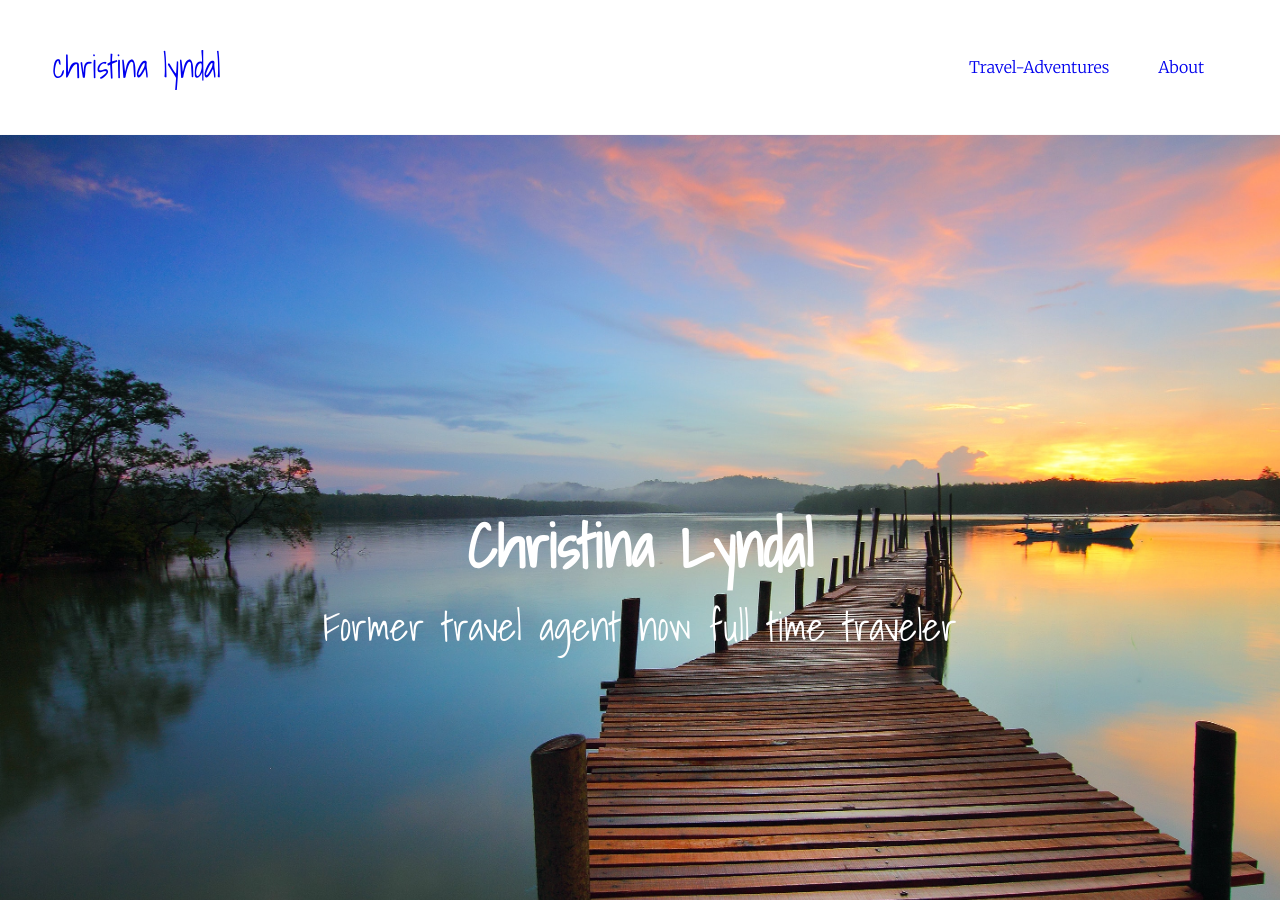
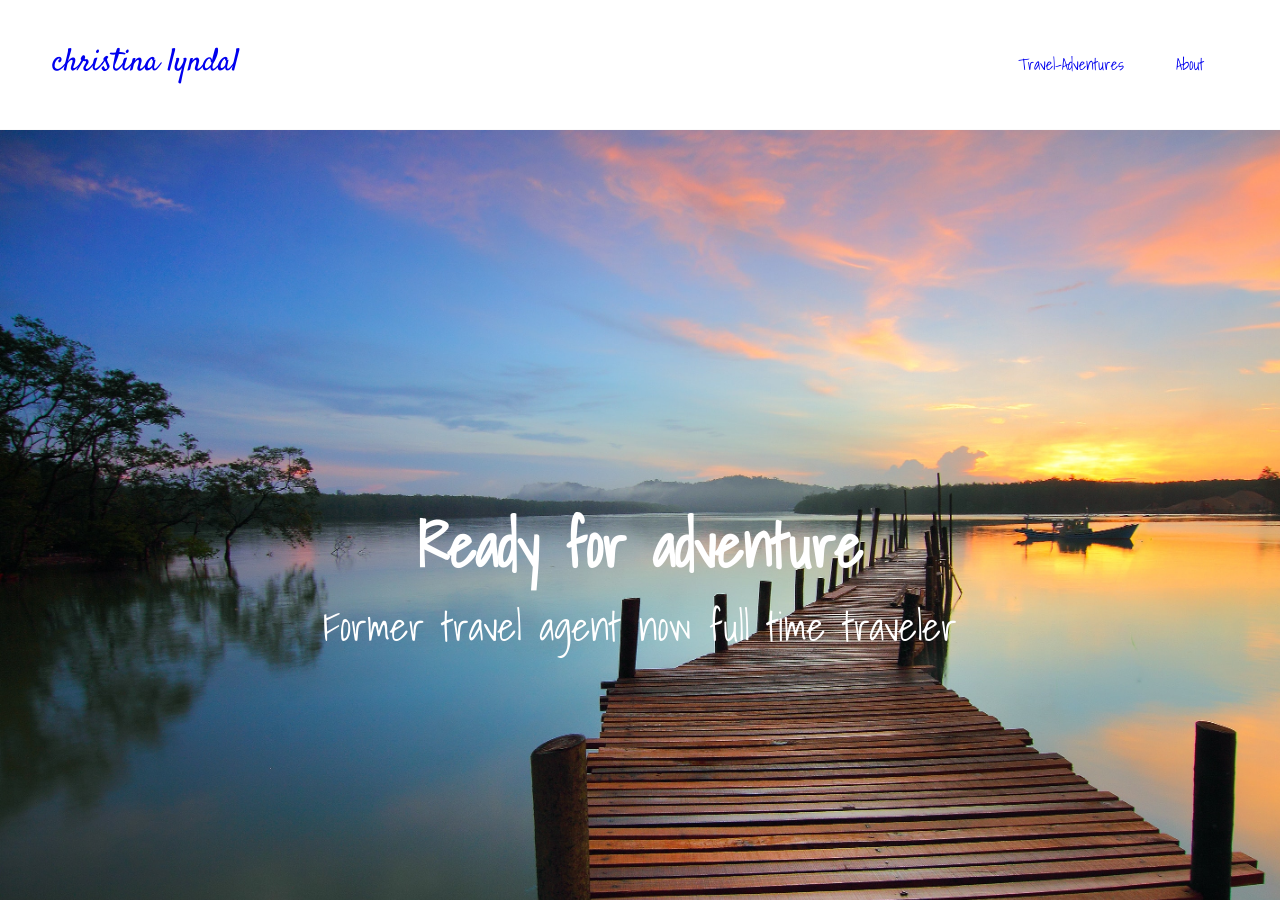
Before and after one commit to Cmac5/christinalyndal, a Jekyll site: the page built from index.html, in a window 1280 px wide and 900 px high. Built offline with Jekyll 4.4.1, drawn with Linux system fonts in a browser that asks for light colours; some of the changed text lies outside the part shown.

Commit message:
changed fonts and banner heading

```diff
--- a/_layouts/default.html
+++ b/_layouts/default.html
@@ -7,7 +7,8 @@
     <!-- CSS -->
     <link rel="stylesheet" href="/css/gridlex.min.css">
     <link rel="stylesheet" href="/css/main.css">
-    <link href="https://fonts.googleapis.com/css?family=Merriweather:300|Oswald|Shadows+Into+Light" rel="stylesheet">
+    <link href="https://fonts.googleapis.com/css?family=Handlee|Merriweather+Sans:300|Satisfy|Shadows+Into+Light" rel="stylesheet">
+    <!--<link href="https://fonts.googleapis.com/css?family=Merriweather:300|Oswald|Shadows+Into+Light" rel="stylesheet"> -->
 
   </head>
 
--- a/css/main.css
+++ b/css/main.css
@@ -17,7 +17,7 @@
 body {
   padding-top: 8rem;
   /* this makes space for the sticky nav */
-  font-family: 'Merriweather', serif;
+  font-family: 'Handlee', cursive;
 }
 
 img {
@@ -30,6 +30,15 @@ img {
 font-family: 'Oswald', sans-serif; to be used for all headings
 font-family: 'Merriweather', serif; to be used for all text <p>
 font-family: 'Shadows Into Light', cursive; to be used for logo only
+
+----Second font style sheet-----
+for headings
+font-family: 'Shadows Into Light', cursive;
+for logo
+font-family: 'Satisfy', cursive;
+for body
+font-family: 'Handlee', cursive;
+font-family: 'Merriweather Sans', sans-serif;
 */
 /* - - - - - - - Utility Classes - - - - - -  */
 .left   {   text-align: left; }
@@ -55,11 +64,11 @@ a {
 }
 
 footer {
-  background-color: blue;
+  background-color: #313e50;
   color: white;
   font-family: 'Shadows Into Light', cursive;
   text-align: center;
-  padding: 5%;
+  padding: 3%;
 }
 
 footer h3 {
@@ -69,7 +78,7 @@ footer h3 {
 
 form {
   width: 100%;
-  padding: 2% 21% 0;
+  padding: 2% 18% 0;
 }
 
 /* footer  */
@@ -77,24 +86,23 @@ form * {
   width: 100%;
   margin: 10px 0;
   padding: 12px 8px;
-  font-size: 1.2rem;
-  font-family: 'Oswald', sans-serif;
+  font-size: 1rem;
+  font-family: 'Handlee', cursive;
 }
 
 footer button {
   border-radius: 8px;
-  background-color: #ecb300;
-  color: white;
-  border: 1px solid teal ;
-  transition: 1s;
+  background-color: #ffe2d1;
+  color: #313e50;
+  border: 1px solid #313e50 ;
 }
 
 footer textarea {
-  min-height: 150px;
+  min-height: 120px;
 }
 
 .logo {
-  font-family: 'Shadows Into Light', cursive;
+  font-family: 'Satisfy', cursive;
   padding: 2%;
   border-collapse: collapse;
   font-size: 2rem;
@@ -114,7 +122,7 @@ header {
 }
 
 h2, h3, h4 {
-  font-family: 'Oswald', sans-serif;
+  font-family: 'Shadows Into Light', cursive;
 }
 
 h3 {
@@ -126,7 +134,7 @@ h2 {
 }
 
 a {
-  font-family: 'Merriweather', serif;
+  font-family: 'Shadows Into Light', cursive;
 }
 
 header a {
@@ -138,7 +146,6 @@ header a {
 .banner {
   background-image: url('../images/beach-boardwalk-boat-132037.jpg');
   color: white;
-  font-family: 'Oswald', sans-serif;
   background-size: cover;
   min-height: 100vh;
   text-align: center;
@@ -148,7 +155,7 @@ header a {
 
 .advert {
   text-align: center;
-  font-family: 'Oswald', sans-serif;
+  font-family: 'Shadows Into Light', cursive;
   border: 1px solid blue;
   margin: 2%;
 }
@@ -158,7 +165,7 @@ header a {
   min-height: 30vh;
   background-size: cover;
   color: white;
-  font-family: 'Oswald', sans-serif;
+  font-family: 'Shadows Into Light', cursive;
   border: 10px solid white;
   max-width: 100%;
 }
@@ -178,8 +185,9 @@ header a {
 }
 
 .instagram {
-  font-family: 'Oswald', sans-serif;
+  font-family: 'Handlee', cursive;
   text-align: center;
+  font-size: 1.2rem;
 }
 
 /* travel page previously blog menu page */
--- a/index.html
+++ b/index.html
@@ -6,7 +6,7 @@ layout: default
     <!-- Banner section with bg image-->
     <section class="banner bg-image grid-middle">
       <div class="col-12">
-          <h1> Christina Lyndal </h1>
+          <h1> Ready for adventure </h1>
           <p> Former travel agent now full time traveler </p>
       </div>
     </section>
@@ -40,14 +40,15 @@ layout: default
     </section>
 
     <!-- Instagram section with images and links -->
-    <section class="grid instagram padded-2">
+    <section class="grid instagram padded-1">
       <div class="col-12">
-          <h2>
-          <a href="https://www.instagram.com/chrislm5/">Follow me</a>
-        </h2>
+          <h5>
+          <a href="https://www.instagram.com/chrislm5/">Follow me on Instagram</a>
+        </h5>
       </div>
       <div class="col-12 instagram-home-feed">
-        <!-- LightWidget WIDGET --><script src="https://cdn.lightwidget.com/widgets/lightwidget.js"></script><iframe src="//lightwidget.com/widgets/8873dfd5839e5716805e69eff91474ff.html" scrolling="no" allowtransparency="true" class="lightwidget-widget" style="width:100%;border:0;overflow:hidden;"></iframe>
+        <!-- LightWidget WIDGET --><script src="https://cdn.lightwidget.com/widgets/lightwidget.js"></script><iframe src="//lightwidget.com/widgets/3f446f38af555521a9f6040683e2608a.html" scrolling="no" allowtransparency="true" class="lightwidget-widget" style="width:100%;border:0;overflow:hidden;"></iframe>
+
 
       </div>
     </section>
```
Also changed, not shown: 10 other files.
